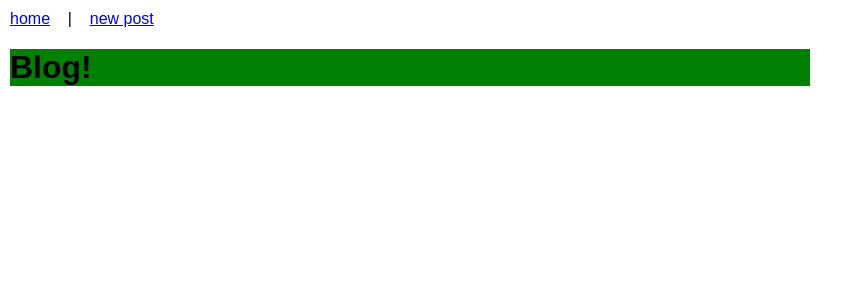
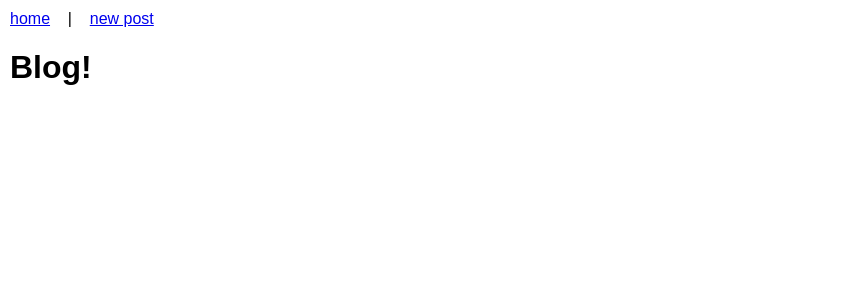
Before and after one commit to Anu-Tomy/build-a-blog, a Python web app: template templates/base.html in a window 1280 px wide. Shown: the top 300 px of the page, without its empty margins (0-863 px from the left). Run offline with Jinja, Linux system fonts and the light colour scheme; the template is opened without the code that fills it, so the values that code supplies are empty.

Commit message:
Finished

```diff
--- a/templates/base.html
+++ b/templates/base.html
@@ -1,7 +1,7 @@
 <!DOCTYPE html>
 <html>
   <head>
-    <link type="text/css" rel="stylesheet" href="/styles.css" />
+    <link type="text/css" rel="stylesheet" href="styles.css">
     <title>Build-a-Blog!</title>
   </head>
 
@@ -12,7 +12,7 @@
             <a href="/blog/newpost">new post</a>
     </nav>
 
-    <h1 style="background-color: green; color: black; margin: 0 height:50px;">
+    <h1 style="color: black; margin: 0 height:50px;">
       Blog!
     </h1>
 
```
Also changed, not shown: app.yaml (+7 -1 lines), main.py (+4 -4 lines), 1 other file.
